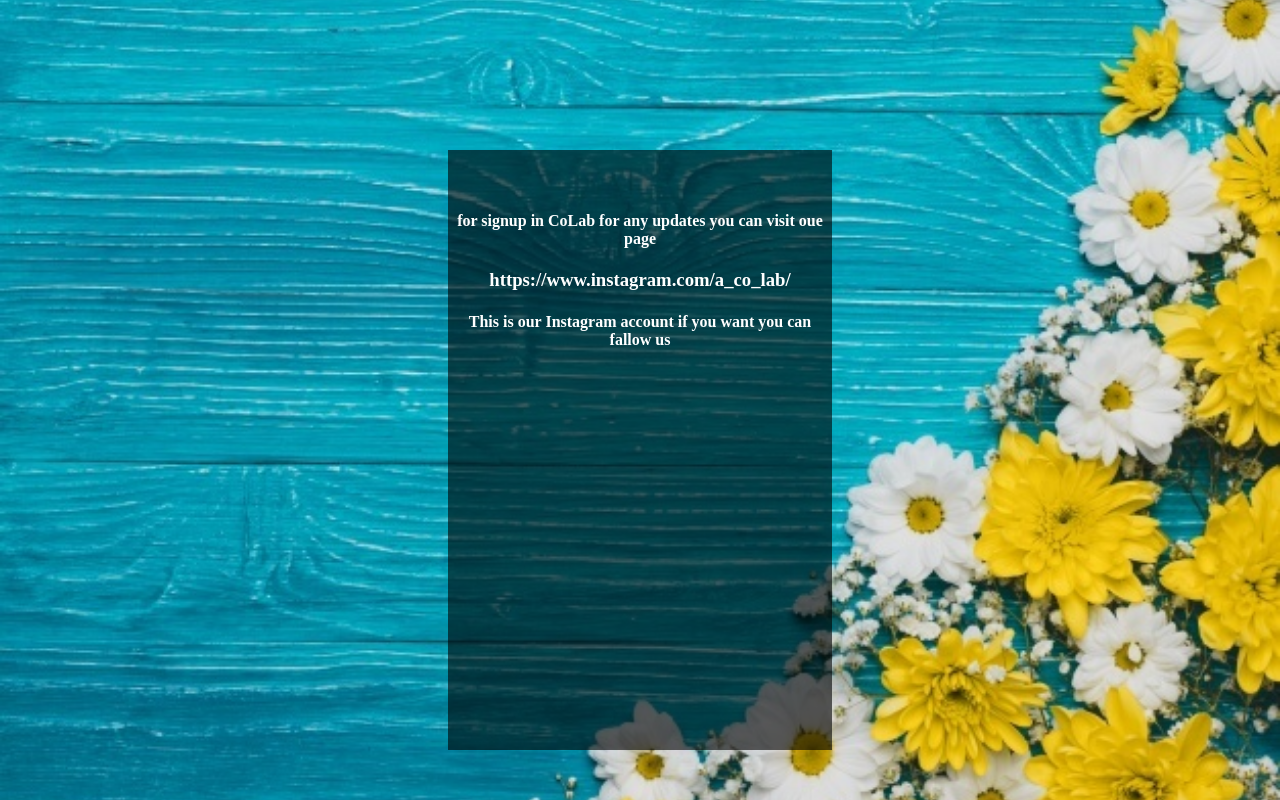
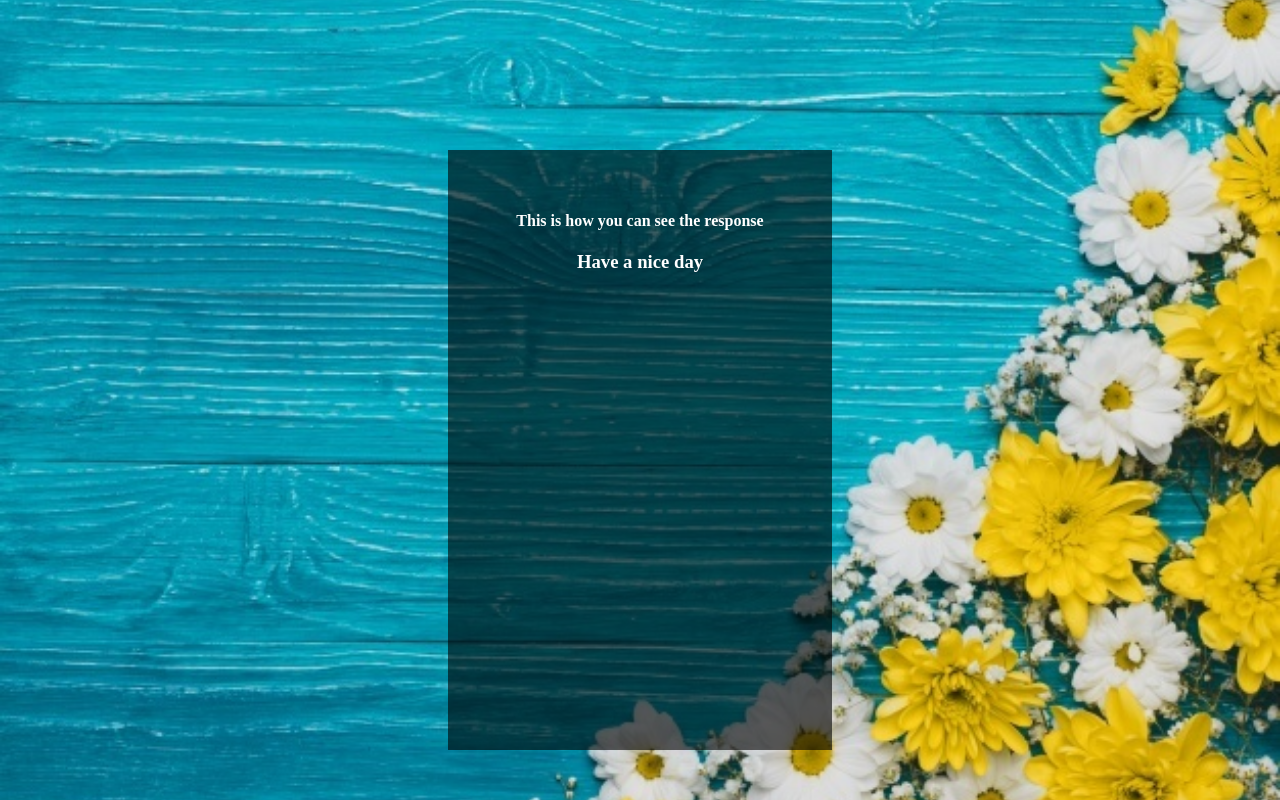
Before and after one commit to KDeepthiReddy/Transparent-login, a plain HTML site: page inde.html in a window 1280 px wide. Drawn offline with Linux system fonts and the light colour scheme.

Commit message:
Update inde.html

```diff
--- a/inde.html
+++ b/inde.html
@@ -21,9 +21,8 @@ for (var i = 0; i < queries.length; i++)
 
 </script>
 </div>
-<h4> for signup in CoLab for any updates you can visit oue page </h4>
-<h3>https://www.instagram.com/a_co_lab/</h3>
-<h4>This is our Instagram account if you want you can fallow us</h4>
+<h4> This is how you can see the response </h4>
+ <h3>Have a nice day</h3>
 </h3>
 </center>
 </div>
```
